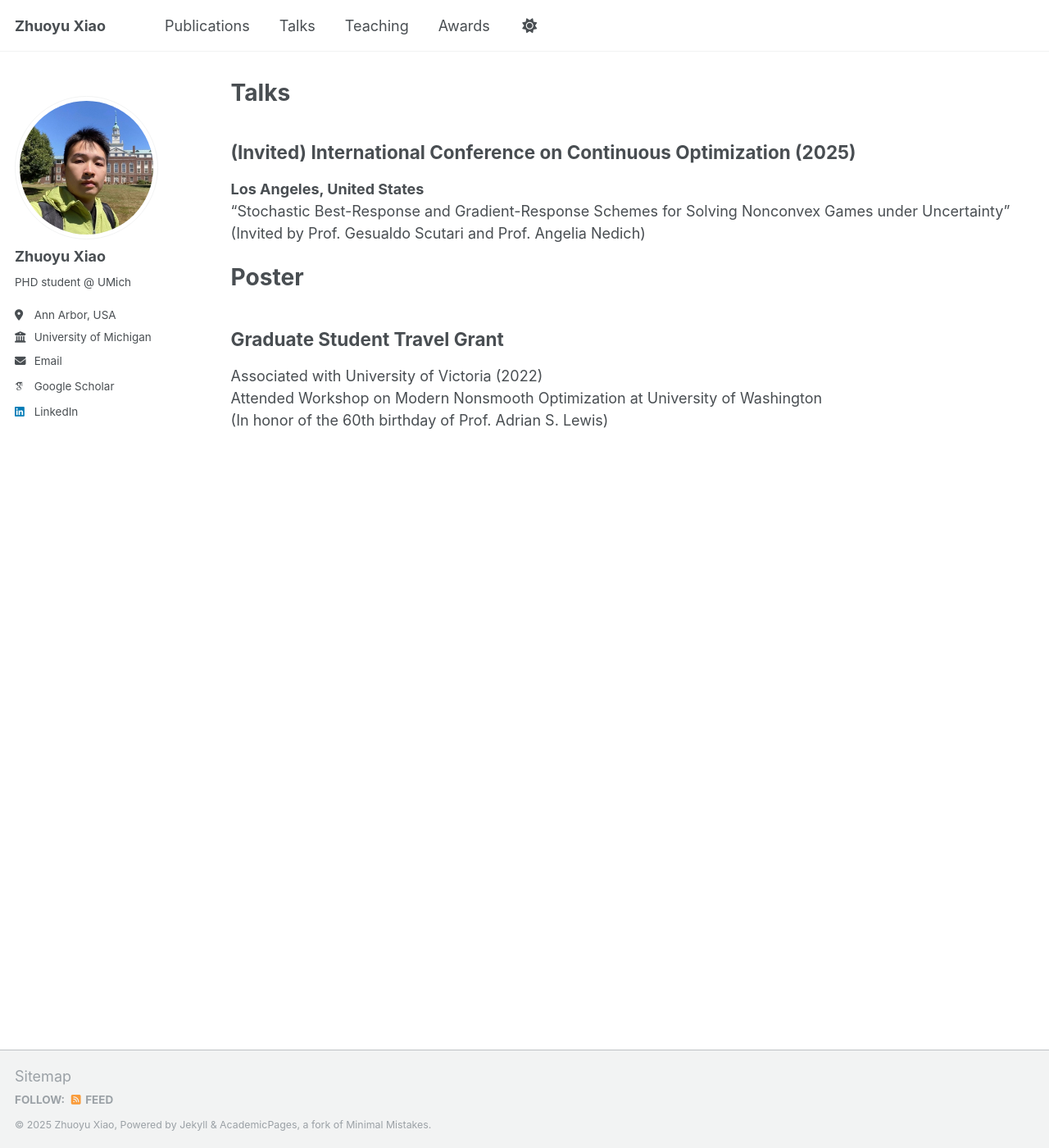
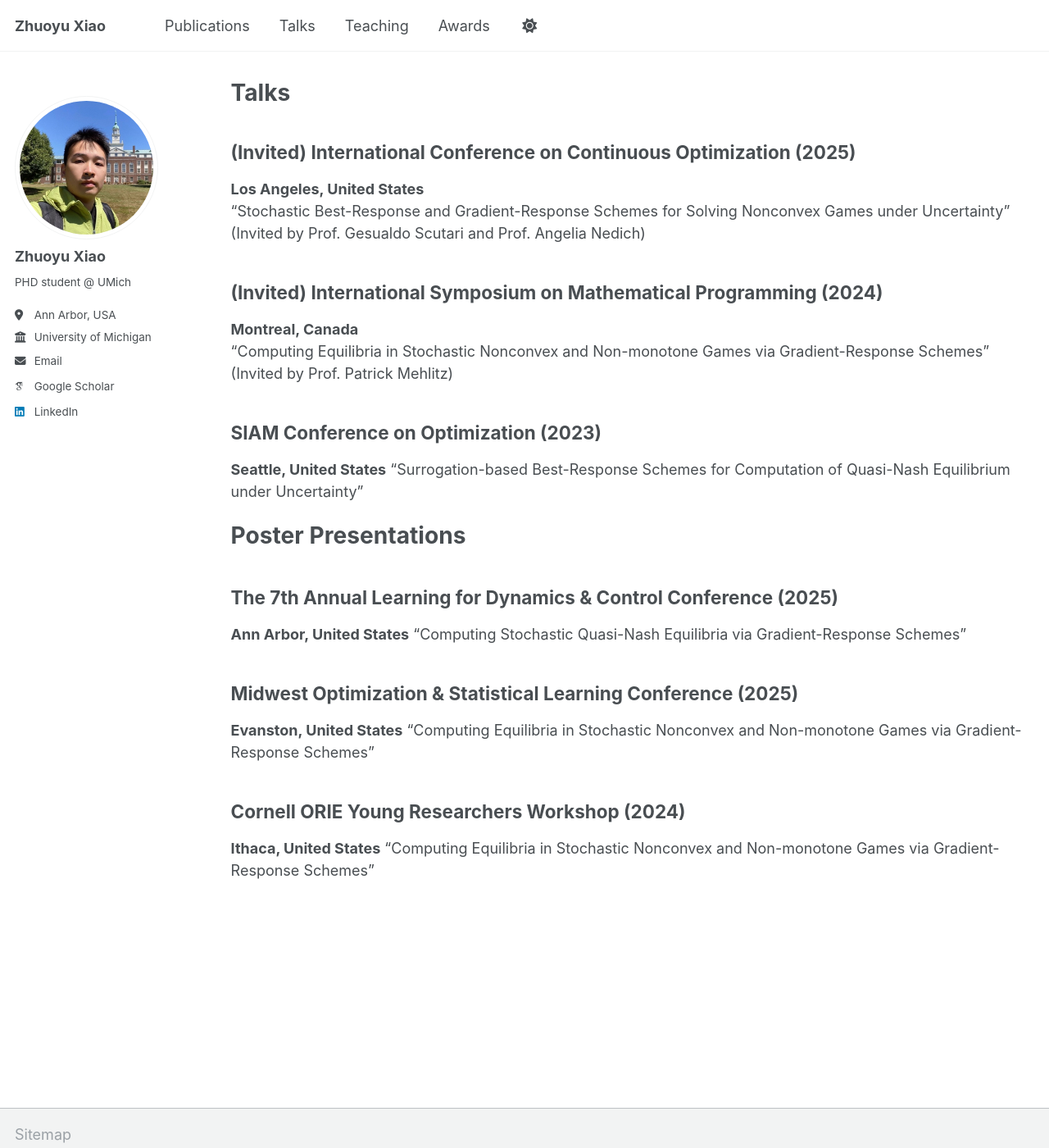
Before and after one commit to zyxiao97/zyxiao97.github.io, a Jekyll site: the page built from _pages/talks.md, in a window 1280 px wide and 1400 px high. Shown: the whole window at 82% size. Built offline with Jekyll 4.4.1, drawn with Linux system fonts in a browser that asks for light colours; some web fonts are replaced.

Commit message:
Update talks.md

```diff
--- a/_pages/talks.md
+++ b/_pages/talks.md
@@ -10,11 +10,27 @@ author_profile: true
 "Stochastic Best-Response and Gradient-Response Schemes for Solving Nonconvex Games under Uncertainty"
 (Invited by Prof. Gesualdo Scutari and Prof. Angelia Nedich)
 
+## (Invited) International Symposium on Mathematical Programming (2024)
+**Montreal, Canada**
+"Computing Equilibria in Stochastic Nonconvex and Non-monotone Games via Gradient-Response Schemes"
+(Invited by Prof. Patrick Mehlitz)
 
-Poster
+## SIAM Conference on Optimization (2023)
+**Seattle, United States**
+"Surrogation-based Best-Response Schemes for Computation of Quasi-Nash Equilibrium under Uncertainty"
+
+
+Poster Presentations
 ======
 
-## Graduate Student Travel Grant
-Associated with University of Victoria (2022)
-Attended Workshop on Modern Nonsmooth Optimization at University of Washington
-(In honor of the 60th birthday of Prof. Adrian S. Lewis)
+## The 7th Annual Learning for Dynamics & Control Conference (2025)
+**Ann Arbor, United States**
+"Computing Stochastic Quasi-Nash Equilibria via Gradient-Response Schemes"
+
+## Midwest Optimization & Statistical Learning Conference (2025)
+**Evanston, United States**
+"Computing Equilibria in Stochastic Nonconvex and Non-monotone Games via Gradient-Response Schemes"
+
+## Cornell ORIE Young Researchers Workshop (2024)
+**Ithaca, United States**
+"Computing Equilibria in Stochastic Nonconvex and Non-monotone Games via Gradient-Response Schemes"
```
